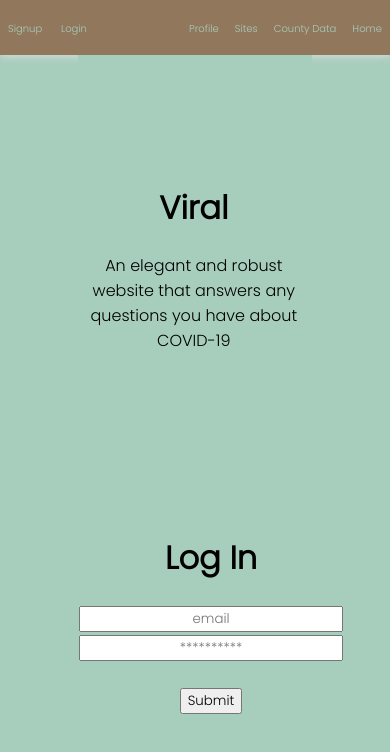
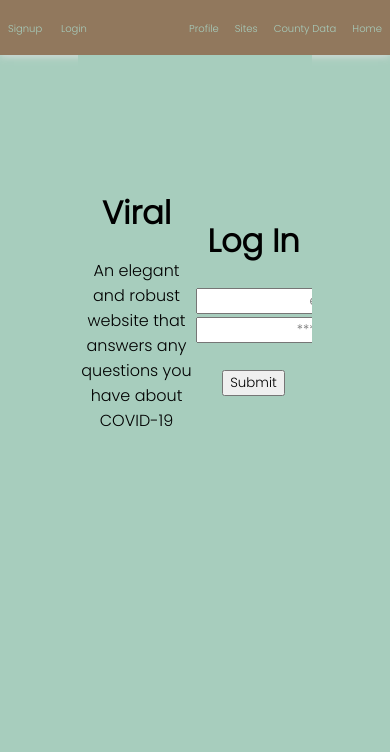
Before and after one commit to cspdevs000/viral-app, a React (Create React App) app: page /login in a window 390 px wide. Shown: the top 752 px of the page. Built offline with nearby package versions, Linux system fonts and the light colour scheme; a web font is replaced by a local one.

Commit message:
heroku mobile test 16

```diff
--- a/src/components/Login.css
+++ b/src/components/Login.css
@@ -35,20 +35,17 @@
         display: grid;
         align-items: center;
         margin: 0 auto;
-        grid-template-columns: 99% 1%;
-        grid-template-rows: 50% 50%;
+        grid-template-columns: 50% 50%;
+        grid-template-rows: 60% 40%;
     }
     .message {
         grid-column-start: 1;
         grid-row-start: 1;
     }
     .form-wrapper {
-        grid-column-start: 1;
-        grid-row-start: 2;
+        grid-column-start: 2;
+        grid-row-start: 1;
         overflow: hidden;
-        position: absolute;
-        left: 25w;
-        bottom: 12.5vh;
     }
     .field {
         padding: 1px;
--- a/src/components/Profile.css
+++ b/src/components/Profile.css
@@ -75,8 +75,8 @@
     right: 50vw;
   }
   .update-user-content {
-    top: 27vh;
-    left: 3vh;
+    top: 30vh;
+    /* left: 13vh; */
     position: absolute;
   }
   .profile-field {
```
